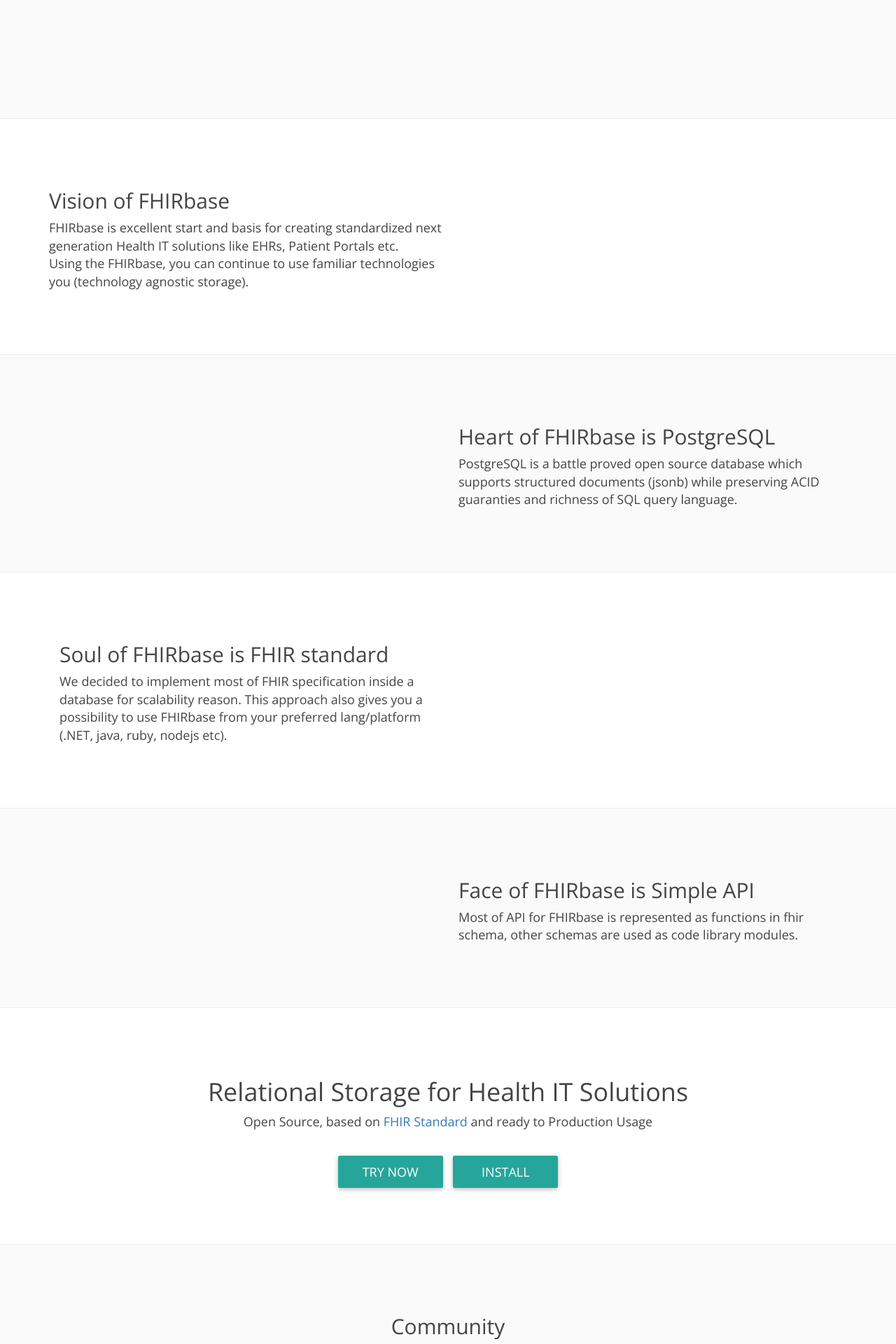
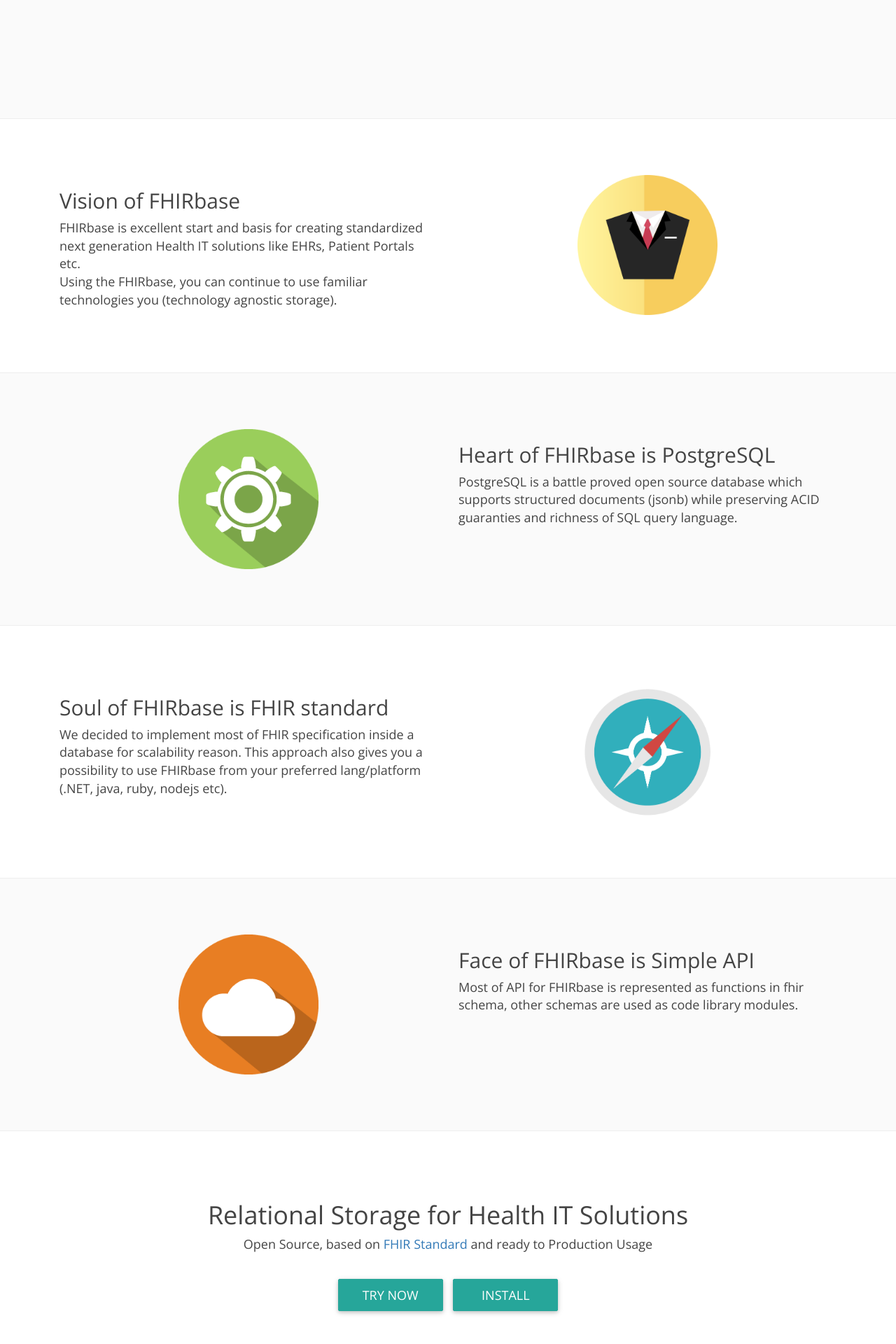
Before and after one commit to fhirbase/fhirbase.github.io, a Jekyll site: the page built from index.html, in a window 1280 px wide. Shown: the part 588-2508 px from the top of the page at 70% size. Built offline with Jekyll 4.4.1, drawn with Linux system fonts in a browser that asks for light colours; nearby versions of some CDN libraries; Markdown is read by kramdown in place of the engine named in the settings; some of the changed text lies outside the part shown.

Commit message:
doc styles

```diff
--- a/_layouts/default.html
+++ b/_layouts/default.html
@@ -14,6 +14,7 @@
 
   <!-- Custom CSS -->
   <link rel="stylesheet" href="css/custom.css">
+  <link rel="stylesheet" href="css/docs.css">
 
   <!-- Open Sans Font  -->
   <link href='http://fonts.googleapis.com/css?family=Open+Sans:400,300,700,800' rel='stylesheet' type='text/css'>
@@ -70,7 +71,7 @@
     </div>
     <div class="footer-bottom">
       <div class="container">
-        <p>2014 - 2015. Health Samurai Team</p>
+        <p>2014 - 2015. <a href="http://health-samurai.io" target="_blank">Health Samurai Team</a></p>
       </div>
     </div>
   </footer>
--- a/css/custom.css
+++ b/css/custom.css
@@ -74,8 +74,8 @@
 }
 
 .btn-community{
-	background-color: transparent;
-	border: 1px solid #26a69a;
+	background-color: white;
+	border: 2px solid #26a69a;
 	border-radius: 2px;
 	min-width: 150px;
 	color: #26a69a;
@@ -84,8 +84,8 @@
 }
 
 .btn-community:hover{
-	background-color: transparent;
-	border: 1px solid #2bbbad;
+	background-color: white;
+	border: 2px solid #2bbbad;
 	border-radius: 2px;
 	min-width: 150px;
 	color: #2bbbad;
@@ -141,8 +141,14 @@
 	background-color: #fafafa;
 }
 
-.positioning p{
-	width: 50%;
+.image{
+	display: flex;
+	justify-content: center;
+}
+
+.image img{
+	width: 200px;
+	height: 200px;
 }
 
 .calltoaction{
--- /dev/null
+++ b/css/docs.css
@@ -0,0 +1,20 @@
+.gstarted .docs-content{
+	border-right: 1px solid #eee;
+	padding-right: 40px;
+}
+
+.gstarted .docs-content h3{
+	padding-top: 20px;
+	padding-bottom: 10px;
+	margin-top: 0px;
+}
+
+.gstarted  .docs-content p, ul, li{
+	font-size: 16px;
+}
+
+.gstarted pre{
+	background-color: #455a64;
+	color: white;
+	border: 1px solid #455a64;
+}
--- a/docs.html
+++ b/docs.html
@@ -7,9 +7,9 @@
 <div class="container gstarted">
 	<div class="col-md-9 docs-content">
 		{% for doc in docs %}
-			<h3 id="{{ doc.id }}"> {{doc.title}} </h3>
+			<h1 id="{{ doc.id }}"> {{doc.title}} </h1>
+			<hr>
 			{{ doc.content }}
-			<hr>
 			<br>
 		{% endfor %}
 	</div>
--- a/gstarted.html
+++ b/gstarted.html
@@ -7,11 +7,11 @@
 <div class="container gstarted">
 	<div class="col-md-9 docs-content">
 		{% for instruction in instructions %}
-			<h3 id="{{ instruction.id }}">
+			<h1 id="{{ instruction.id }}">
 				{{instruction.title}}
-			</h3>
+			</h1>
+			<hr>
 			{{ instruction.content }}
-			<hr>
 			<br>
 		{% endfor %}
 	</div>
--- a/index.html
+++ b/index.html
@@ -15,9 +15,14 @@
   <!-- Positioning -->
   <div class="row row-content positioning" id="positioning">
     <div class="container">
-      <div>
+      <div class="col-md-6">
         <h2>Vision of FHIRbase</h2>
         <p>FHIRbase is excellent start and basis for creating standardized next generation Health IT solutions like EHRs, Patient Portals etc. <br>Using the FHIRbase, you can continue to use familiar technologies you (technology agnostic storage).</p>
+      </div>
+      <div class="col-md-6">
+        <div class="image">
+          <img src="img/vision.png" class="img-response">
+        </div>
       </div>
     </div>
   </div>
@@ -25,6 +30,9 @@
   <div class="row row-content" id="heart">
     <div class="container">
       <div class="col-md-6">
+        <div class="image">
+          <img src="img/heart.png" class="img-response">
+        </div>
       </div>
       <div class="col-md-6">
         <h2>Heart of FHIRbase is PostgreSQL</h2>
@@ -39,12 +47,18 @@
         <p>We decided to implement most of FHIR specification inside a database for scalability reason. This approach also gives you a possibility to use FHIRbase from your preferred lang/platform (.NET, java, ruby, nodejs etc).</p>
       </div>
       <div class="col-md-6">
+        <div class="image">
+          <img src="img/soul.png" class="img-response">
+        </div>
       </div>
     </div>
   </div>
   <div class="row row-content" id="face">
     <div class="container">
       <div class="col-md-6">
+        <div class="image">
+          <img src="img/face.png" class="img-response">
+        </div>
       </div>
       <div class="col-md-6">
         <h2>Face of FHIRbase is Simple API</h2>
```
Also changed, not shown: other parts of _layouts/default.html (+1 -1 lines), _instructions/local.md (+1 -3 lines), img/face.png (added), img/heart.png (added), img/soul.png (added), img/vision.png (added), 2 other files.
